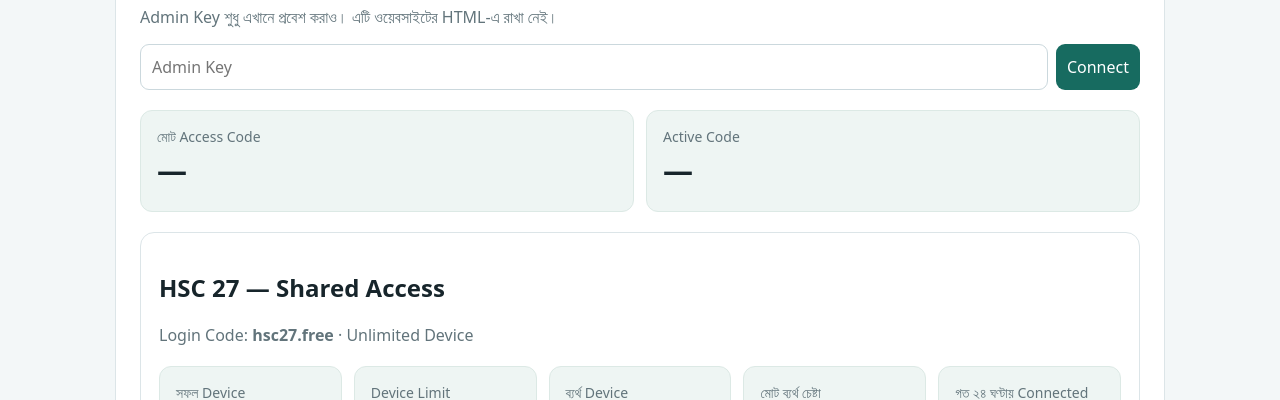
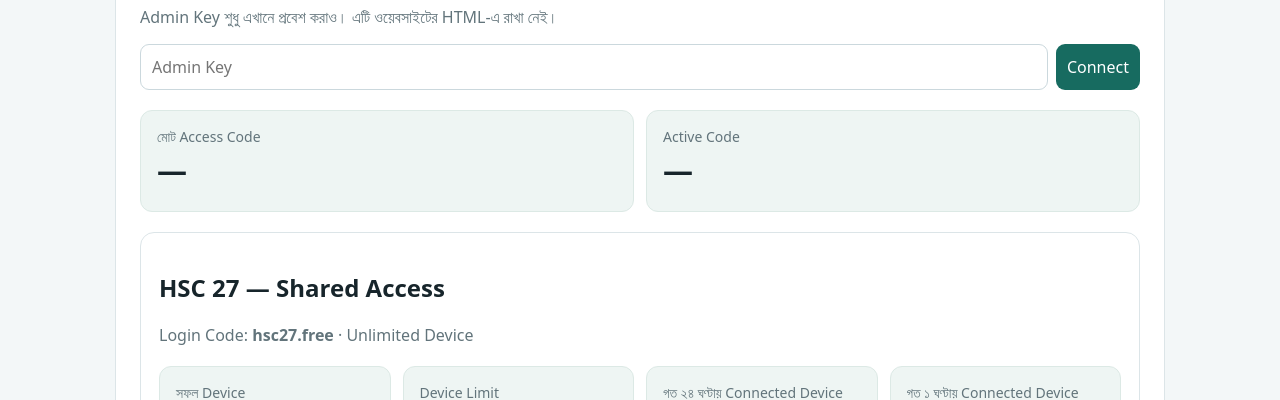
Before and after one commit to smmorsalin3164-tazim/rfv-grammar-checker, a plain HTML site: page admin.html in a window 1280 px wide. Shown: the part 129-529 px from the top of the page. Drawn offline with Linux system fonts and the light colour scheme.

Commit message:
Replace failed attempt cards with last-hour connection card

```diff
--- a/admin.html
+++ b/admin.html
@@ -31,10 +31,8 @@ td,th{text-align:left;padding:10px;border-bottom:1px solid #e2e9eb}.actions{disp
 <div class="summary">
 <div class="summary-card"><div class="summary-label">সফল Device</div><div class="summary-number" id="hUsed">—</div></div>
 <div class="summary-card"><div class="summary-label">Device Limit</div><div class="summary-number" id="hRemain">Unlimited</div></div>
-<div class="summary-card"><div class="summary-label">ব্যর্থ Device</div><div class="summary-number" id="hFailedDevices">—</div></div>
-<div class="summary-card"><div class="summary-label">মোট ব্যর্থ চেষ্টা</div><div class="summary-number" id="hFailedAttempts">—</div></div>
 <div class="summary-card"><div class="summary-label">গত ২৪ ঘণ্টায় Connected Device</div><div class="summary-number" id="hConnected24h">—</div></div>
-<div class="summary-card"><div class="summary-label">গত ২৪ ঘণ্টায় ব্যর্থ চেষ্টা</div><div class="summary-number" id="hFailed24h">—</div></div>
+<div class="summary-card"><div class="summary-label">গত ১ ঘণ্টায় Connected Device</div><div class="summary-number" id="hConnected1h">—</div></div>
 </div>
 <p class="muted">ব্যর্থ Device = আলাদা ব্যর্থ ডিভাইসের সংখ্যা। একই Device থেকে বারবার চেষ্টা করলে মোট ব্যর্থ চেষ্টা বাড়বে, কিন্তু ব্যর্থ Device একবারই গণনা হবে। নিচের Login Attempt History-তে প্রতিটি চেষ্টার সময় ও Device দেখা যাবে।</p>
 <div class="row"><button onclick="createHSC27()">Create / Enable HSC 27 Code</button><button class="reset" onclick="loadCodes()">Refresh</button></div>
@@ -58,7 +56,7 @@ async function connect(){const key=document.getElementById('key').value.trim();i
 async function createHSC27(){try{const d=await call('POST',{special:'hsc27'});document.getElementById('hscMessage').textContent='HSC 27 code সক্রিয়। Login Code: '+d.code+(d.existing?' (আগে থেকেই ছিল)':'');await loadCodes()}catch(e){alert(e.message)}}
 async function createCode(){try{const d=await call('POST',{label:document.getElementById('label').value});document.getElementById('newcode').innerHTML='<div class="code"><b>নতুন Access Code: '+esc(d.code)+'</b><br><small>কোডটি কপি করে ব্যবহারকারীকে পাঠাও। Admin Panel থেকেও পরে খুঁজে পাওয়া যাবে।</small></div>';document.getElementById('label').value='';await loadCodes()}catch(e){alert(e.message)}}
 async function loadCodes(){try{const d=await call('GET');adminData=d;document.getElementById('totalCodes').textContent=Number(d.total_codes??d.codes.length);document.getElementById('activeCodes').textContent=Number(d.active_codes??0);
-const h=d.hsc27;if(h){document.getElementById('hUsed').textContent=h.device_count+'টি';document.getElementById('hRemain').textContent='Unlimited';document.getElementById('hFailedDevices').textContent=h.failed_device_count;document.getElementById('hFailedAttempts').textContent=h.failed_attempt_count;document.getElementById('hConnected24h').textContent=h.connected_devices_24h??0;document.getElementById('hFailed24h').textContent=h.failed_attempts_24h??0;}
+const h=d.hsc27;if(h){document.getElementById('hUsed').textContent=h.device_count+'টি';document.getElementById('hRemain').textContent='Unlimited';document.getElementById('hConnected24h').textContent=h.connected_devices_24h??0;document.getElementById('hConnected1h').textContent=h.connected_devices_1h??0;}
 }catch(e){throw e;}
 }
 async function loadRequests(){const r=await fetch('/api/admin-requests',{headers:{'X-Admin-Key':document.getElementById('key').value}});const d=await r.json();if(!r.ok)throw Error(d.error||'Registration requests load failed');renderRequests(d.requests||[]);}
```
